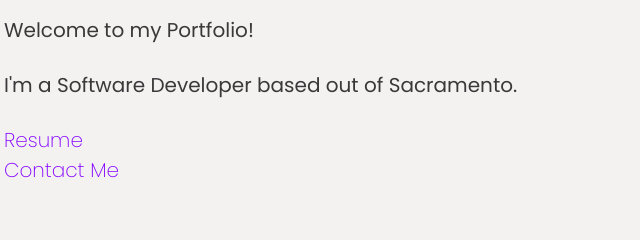
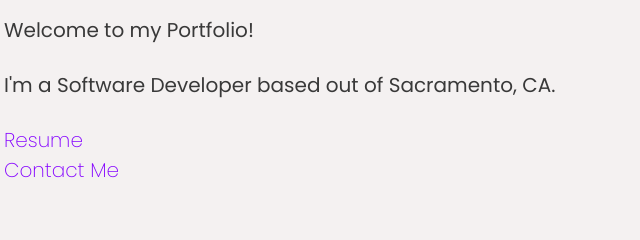
Before and after one commit to bryanalvarado/Bryan-Alvarado-Portfolio, a plain HTML site: page index.html in a window 1280 px wide. Shown: the part 358-598 px from the top of the page, 56-696 px from the left. Drawn offline with Linux system fonts and the light colour scheme; a script that the page names is missing.

Commit message:
Added State

```diff
--- a/index.html
+++ b/index.html
@@ -24,7 +24,7 @@
             <br/>
             <p> Welcome to my Portfolio!</p>
             <br/>
-            <p>I'm a Software Developer based out of Sacramento. </p>
+            <p>I'm a Software Developer based out of Sacramento, CA. </p>
             <br>
             <a href="https://brys-bucket.s3.us-west-1.amazonaws.com/Resume2022(SWE).pdf">Resume</a>
             <br/>
```
